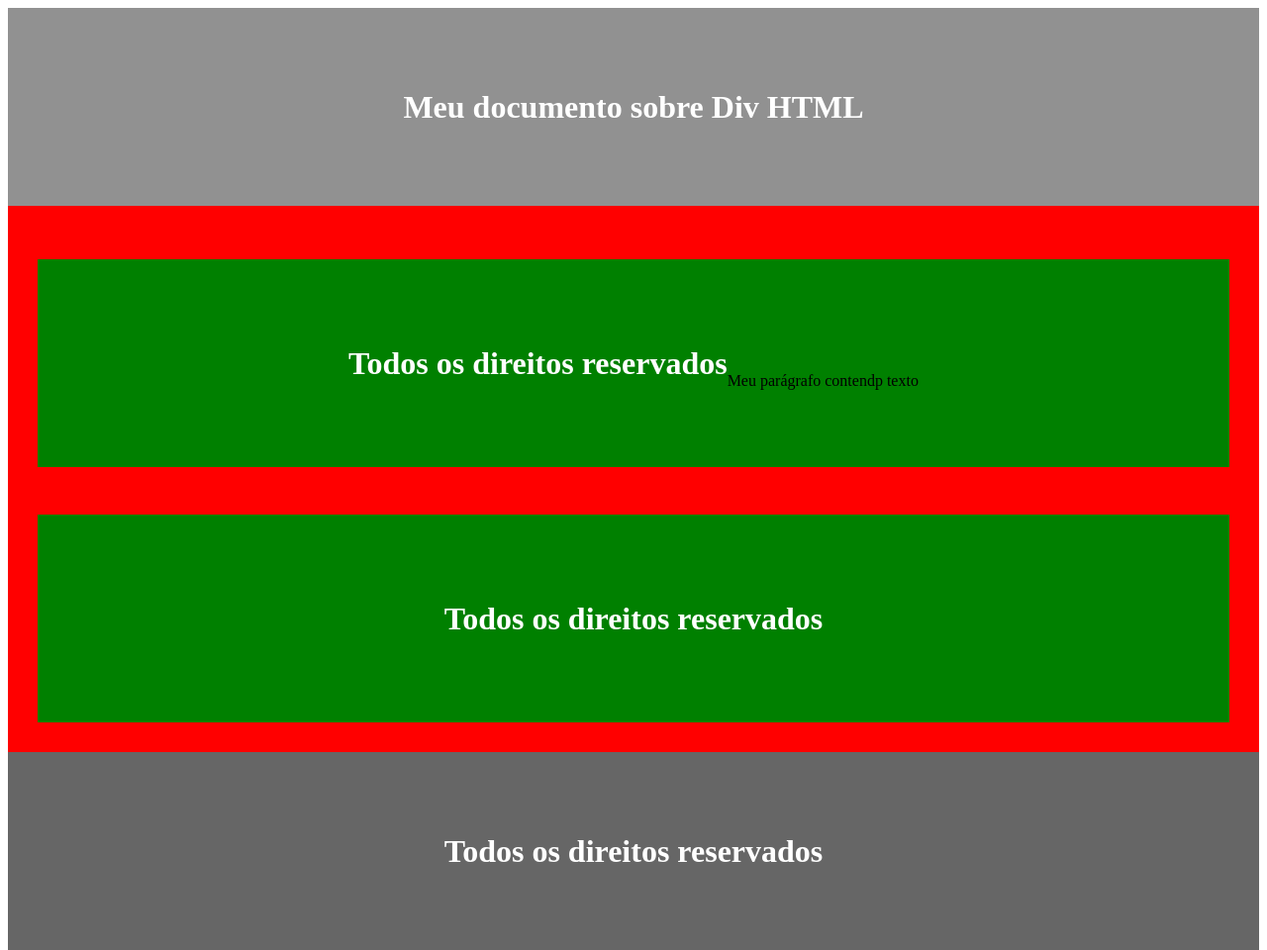
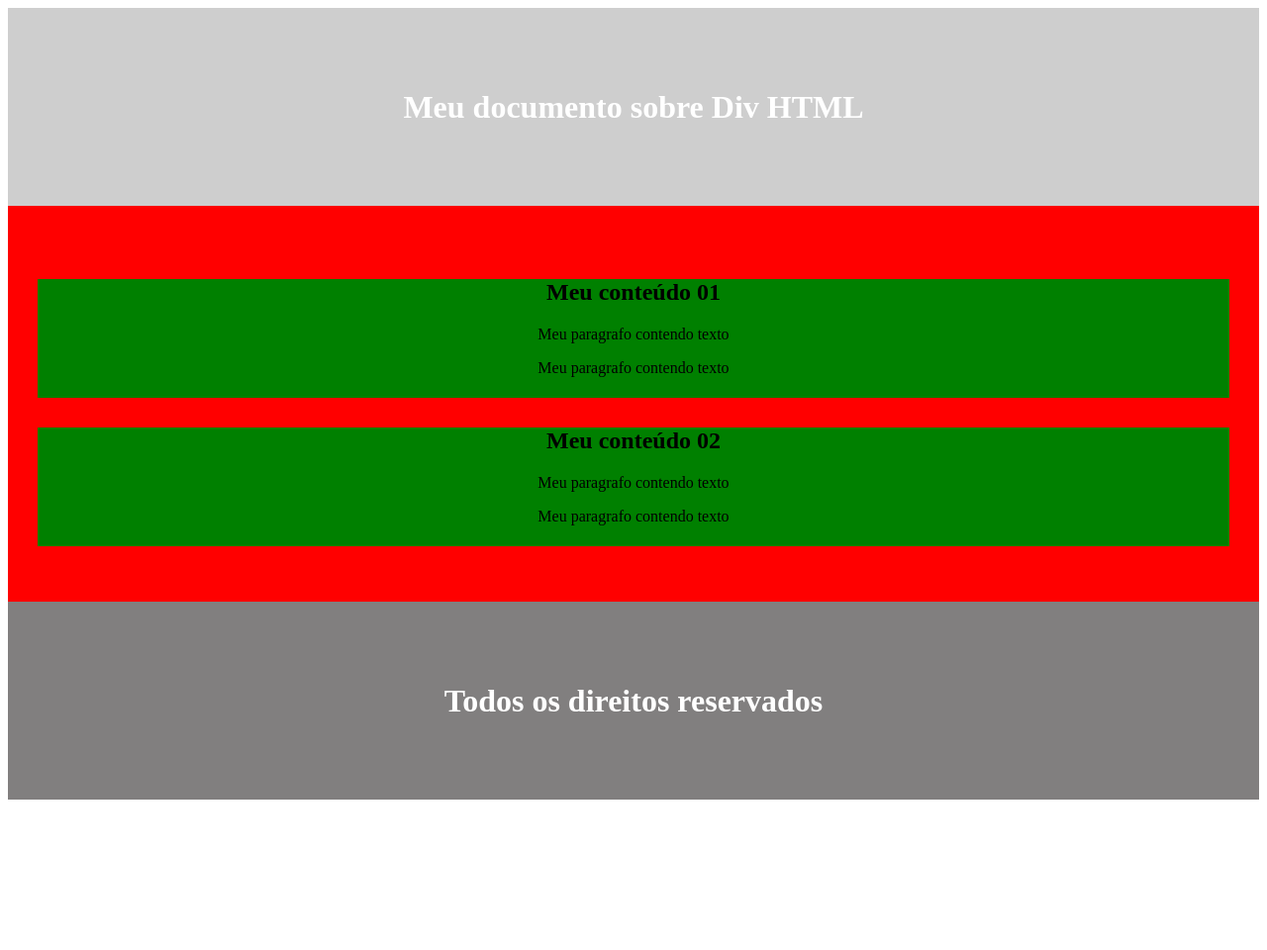
Before and after one commit to GusRsantos/Gustavo-Reserva, a plain HTML site: page aula3html/Exercicio2.html in a window 1280 px wide. Shown: the whole page at 99% size. After the commit the page ends 816 px from the top, so only its background shows below. Drawn offline with Linux system fonts and the light colour scheme.

Commit message:
Div e Css

```diff
--- a/aula3html/Exercicio2.html
+++ b/aula3html/Exercicio2.html
@@ -6,27 +6,24 @@
     <title>Meu documento sobre divisão</title>
 </head>
 <body>
-    <div style="background-color: rgb(145, 145, 145); width: 100%; height: 200px; display: flex; justify-content: center; align-items: center;">
+    <div style="background-color: rgb(206, 206, 206); width: 100%; height: 200px; display: flex; justify-content: center; align-items: center;">
         <h1 style="color: white;">Meu documento sobre Div HTML</h1>
     </div>
 
-    <div style="background-color: red; width: 100%; height: 700px;">
+    <div style="background-color: red; width: 100%; height: 400px;">
 
     <br><br><br>
 
-    <div style="background-color:green; margin:0px 30px 30px 30px; height: 30%; display: flex; justify-content: center; align-items: center;">
-        <h1 style="color: white;">Todos os direitos reservados</h1>
-        <br>
-        <td rowspan=""><br>Meu parágrafo contendp texto</td>
+    <div style="background-color: green;text-align: center; margin: 0px 30px 30px 30px; height: 30%"><h2>Meu conteúdo 01</h2>
+        <p>Meu paragrafo contendo texto</p>
+        <p>Meu paragrafo contendo texto</p></div>
+
+        <div style="background-color:green;text-align: center; margin: 0px 30px 30px 30px; height: 30%;"><h2>Meu conteúdo 02</h2>
+            <p>Meu paragrafo contendo texto</p>
+            <p>Meu paragrafo contendo texto</p></div>
     </div>
 
-    <br>
-
-    <div style="background-color:green; margin:0px 30px 30px 30px; height: 30%; display: flex; justify-content: center; align-items: center;">
-        <h1 style="color: white;">Todos os direitos reservados</h1>
-    </div>
-
-    <div style="background-color: rgb(102, 102, 102); width: 100%; height: 200px; display: flex; justify-content: center; align-items: center;">
+    <div style="background-color: rgb(129, 127, 127); width: 100%; height: 200px; display: flex; justify-content: center; align-items: center;">
         <h1 style="color: white;">Todos os direitos reservados</h1>
     </div>
 
```
Also changed, not shown: Exerciciohtml1 - Gustavo Reserva/paginainicial.html (+0 -2 lines).
